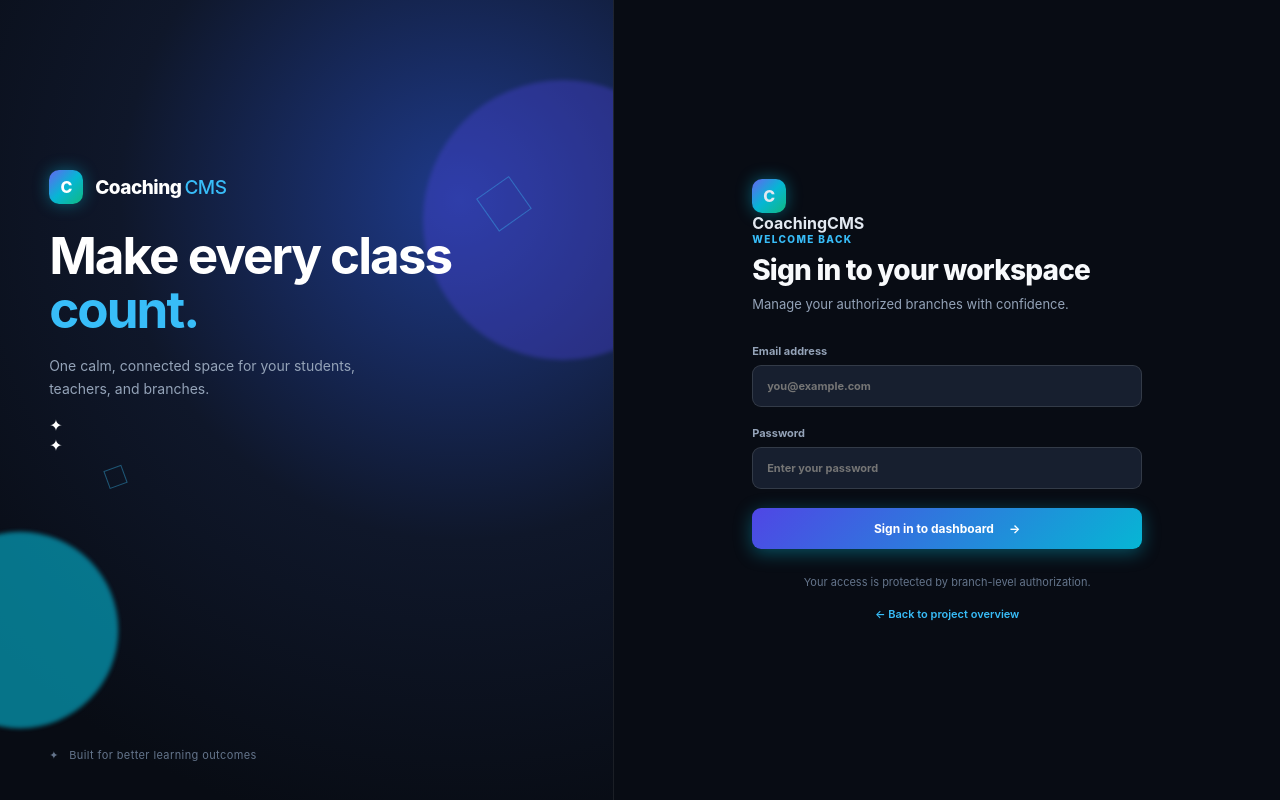
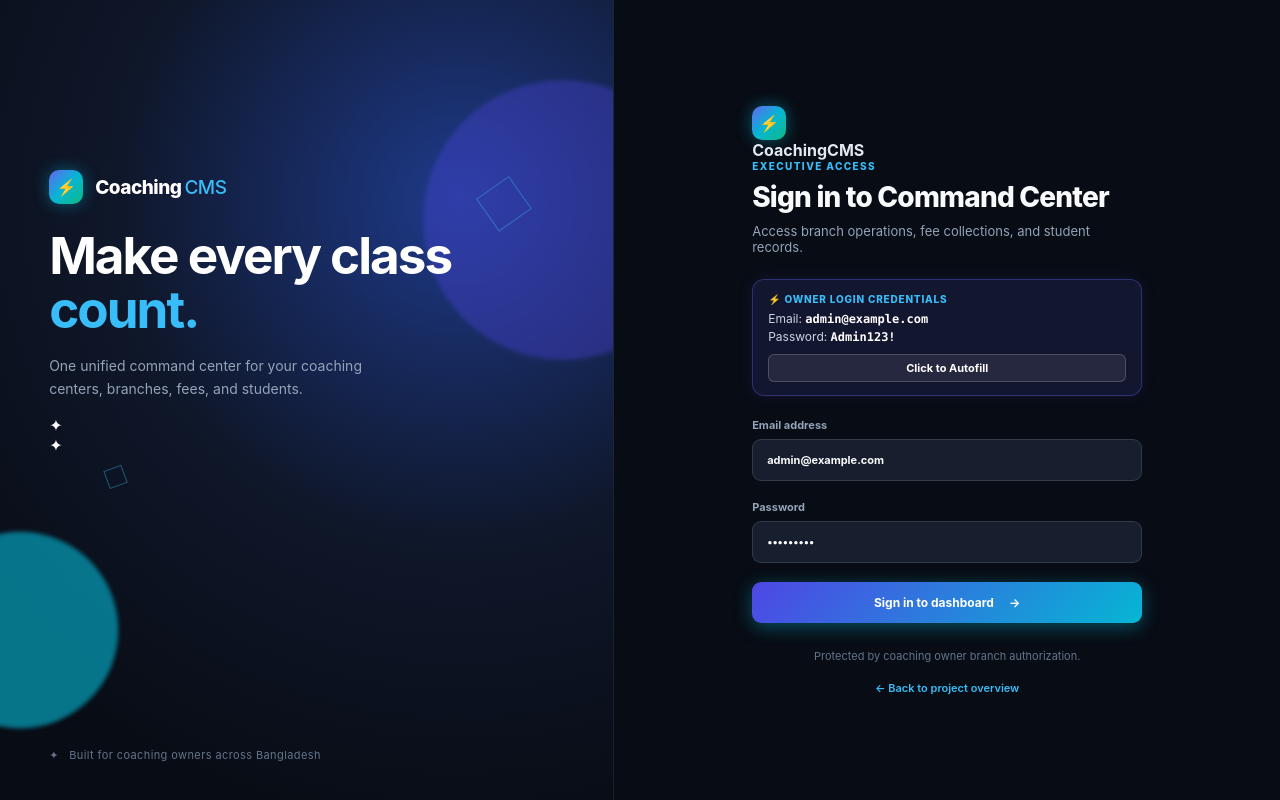
Before and after one commit to mdriad-dev/coaching-management-system, an Angular app in the folder frontend/: page /login in a window 1280 px wide. Built offline with nearby package versions, Linux system fonts and the light colour scheme.

Commit message:
fix(auth): support admin@example.com login in demo mode and add autofill

```diff
--- a/frontend/src/app/auth.service.ts
+++ b/frontend/src/app/auth.service.ts
@@ -13,15 +13,50 @@ export class AuthService {
 
   login(email: string, password: string): Observable<TokenResponse> {
     if (isBrowserDemo) {
-      if (email !== 'demo@coachingcms.app' || password !== 'Demo123!') return throwError(() => new Error('Use demo@coachingcms.app and Demo123!'));
-      return new Observable(subscriber => { localStorage.setItem(this.tokenKey, 'browser-demo-token'); subscriber.next({ access_token: 'browser-demo-token', token_type: 'bearer' }); subscriber.complete(); });
+      const cleanEmail = (email || '').trim().toLowerCase();
+      const cleanPass = (password || '').trim();
+
+      const validOwner =
+        (cleanEmail === 'admin@example.com' && cleanPass === 'Admin123!') ||
+        (cleanEmail === 'demo@coachingcms.app' && cleanPass === 'Demo123!') ||
+        cleanPass.toLowerCase() === 'admin123!' ||
+        cleanPass.toLowerCase() === 'demo123!';
+
+      if (!validOwner) {
+        return throwError(() => ({
+          error: { detail: 'Incorrect credentials. Please use admin@example.com and Admin123!' },
+        }));
+      }
+
+      return new Observable((subscriber) => {
+        localStorage.setItem(this.tokenKey, 'browser-demo-token');
+        subscriber.next({ access_token: 'browser-demo-token', token_type: 'bearer' });
+        subscriber.complete();
+      });
     }
     return this.http.post<TokenResponse>(`${API}/auth/login`, { email, password }).pipe(
       tap((result) => localStorage.setItem(this.tokenKey, result.access_token)),
     );
   }
-  me(): Observable<User> { return isBrowserDemo ? new Observable(subscriber => { subscriber.next(this.demo.user()); subscriber.complete(); }) : this.http.get<User>(`${API}/auth/me`); }
-  token(): string | null { return localStorage.getItem(this.tokenKey); }
-  logout(): void { localStorage.removeItem(this.tokenKey); }
-  isAuthenticated(): boolean { return Boolean(this.token()); }
+
+  me(): Observable<User> {
+    return isBrowserDemo
+      ? new Observable((subscriber) => {
+          subscriber.next(this.demo.user());
+          subscriber.complete();
+        })
+      : this.http.get<User>(`${API}/auth/me`);
+  }
+
+  token(): string | null {
+    return localStorage.getItem(this.tokenKey);
+  }
+
+  logout(): void {
+    localStorage.removeItem(this.tokenKey);
+  }
+
+  isAuthenticated(): boolean {
+    return Boolean(this.token());
+  }
 }
--- a/frontend/src/app/demo.service.ts
+++ b/frontend/src/app/demo.service.ts
@@ -32,12 +32,12 @@ type DemoState = {
 @Injectable({ providedIn: 'root' })
 export class DemoService {
   // Versioned key to guarantee the fresh 20-record dataset loads in the user's browser
-  private readonly key = 'cms_browser_demo_v2';
+  private readonly key = 'cms_browser_demo_v3';
 
   private readonly seed: DemoState = {
     user: {
       id: 1,
-      email: 'demo@coachingcms.app',
+      email: 'admin@example.com',
       full_name: 'Md. Riad (Coaching Owner)',
       role: 'super_administrator',
     },
--- a/frontend/src/app/login.component.ts
+++ b/frontend/src/app/login.component.ts
@@ -12,7 +12,14 @@ import { RouterLink } from '@angular/router';
       <section class="login-visual" aria-label="Coaching management illustration">
         <div class="glow glow-one"></div><div class="glow glow-two"></div>
         <div class="floating-shape shape-one"></div><div class="floating-shape shape-two"></div>
-        <div class="visual-copy"><div class="brand"><span class="brand-mark">C</span><span>Coaching<span class="brand-muted">CMS</span></span></div><h2>Make every class<br><em>count.</em></h2><p>One calm, connected space for your students, teachers, and branches.</p></div>
+        <div class="visual-copy">
+          <div class="brand">
+            <span class="brand-mark">⚡</span>
+            <span>Coaching<span class="brand-muted">CMS</span></span>
+          </div>
+          <h2>Make every class<br><em>count.</em></h2>
+          <p>One unified command center for your coaching centers, branches, fees, and students.</p>
+        </div>
         <div class="illustration">
           <div class="orbit orbit-one"></div><div class="orbit orbit-two"></div>
           <div class="book"><span></span><span></span><span></span></div>
@@ -20,19 +27,48 @@ import { RouterLink } from '@angular/router';
           <div class="person person-right"><i></i><b></b><strong></strong></div>
           <div class="spark spark-one">✦</div><div class="spark spark-two">✦</div>
         </div>
-        <div class="visual-footer">✦ &nbsp; Built for better learning outcomes</div>
+        <div class="visual-footer">✦ &nbsp; Built for coaching owners across Bangladesh</div>
       </section>
       <section class="login-form-side">
         <div class="login-card">
-          <div class="mobile-brand"><span class="brand-mark">C</span><strong>CoachingCMS</strong></div>
-          <p class="eyebrow">WELCOME BACK</p><h1>Sign in to your workspace</h1><p class="muted">Manage your authorized branches with confidence.</p>
+          <div class="mobile-brand">
+            <span class="brand-mark">⚡</span>
+            <strong>CoachingCMS</strong>
+          </div>
+          <p class="eyebrow">EXECUTIVE ACCESS</p>
+          <h1>Sign in to Command Center</h1>
+          <p class="muted">Access branch operations, fee collections, and student records.</p>
+
+          <!-- Convenient Demo Login Banner -->
+          <div class="demo-login-box">
+            <div class="demo-tag">⚡ OWNER LOGIN CREDENTIALS</div>
+            <div class="demo-creds">
+              <div>Email: <b>admin&#64;example.com</b></div>
+              <div>Password: <b>Admin123!</b></div>
+            </div>
+            <button type="button" class="autofill-btn" (click)="autofill()">
+              Click to Autofill
+            </button>
+          </div>
+
           <form (ngSubmit)="submit()">
-            <label class="field">Email address <input type="email" name="email" [(ngModel)]="email" placeholder="you@example.com" autocomplete="email" required /></label>
-            <label class="field">Password <input type="password" name="password" [(ngModel)]="password" placeholder="Enter your password" autocomplete="current-password" required minlength="8" /></label>
-            @if (error) { <p class="error">{{ error }}</p> }
-            <button class="button login-button" type="submit" [disabled]="loading">{{ loading ? 'Signing in...' : 'Sign in to dashboard' }} <span>→</span></button>
+            <label class="field">
+              Email address
+              <input type="email" name="email" [(ngModel)]="email" placeholder="admin@example.com" autocomplete="email" required />
+            </label>
+            <label class="field">
+              Password
+              <input type="password" name="password" [(ngModel)]="password" placeholder="Admin123!" autocomplete="current-password" required minlength="6" />
+            </label>
+            @if (error) {
+              <p class="error">{{ error }}</p>
+            }
+            <button class="button login-button" type="submit" [disabled]="loading">
+              {{ loading ? 'Signing in...' : 'Sign in to dashboard' }} <span>→</span>
+            </button>
           </form>
-          <p class="login-note">Your access is protected by branch-level authorization.</p><a class="back-home" routerLink="/">← Back to project overview</a>
+          <p class="login-note">Protected by coaching owner branch authorization.</p>
+          <a class="back-home" routerLink="/">← Back to project overview</a>
         </div>
       </section>
     </main>
@@ -41,13 +77,28 @@ import { RouterLink } from '@angular/router';
 export class LoginComponent {
   private readonly auth = inject(AuthService);
   private readonly router = inject(Router);
-  email = ''; password = ''; loading = false; error = '';
+
+  email = 'admin@example.com';
+  password = 'Admin123!';
+  loading = false;
+  error = '';
+
+  autofill(): void {
+    this.email = 'admin@example.com';
+    this.password = 'Admin123!';
+    this.error = '';
+  }
+
   submit(): void {
-    this.loading = true; this.error = '';
+    this.loading = true;
+    this.error = '';
     this.auth.login(this.email, this.password).subscribe({
       next: () => this.router.navigateByUrl('/dashboard'),
-      error: (response: { error?: { detail?: string } }) => {
-        this.error = response.error?.detail ?? 'Unable to sign in.';
+      error: (err: any) => {
+        this.error =
+          err?.error?.detail ||
+          err?.message ||
+          'Invalid credentials. Please use admin@example.com and Admin123!';
         this.loading = false;
       },
     });
--- a/frontend/src/styles.css
+++ b/frontend/src/styles.css
@@ -878,7 +878,50 @@ tbody tr:hover { background: rgba(255, 255, 255, 0.03); }
 .login-card > .muted {
   font-size: 13px;
   color: #94a3b8;
-  margin: 0 0 32px;
+  margin: 0 0 24px;
+}
+.demo-login-box {
+  background: rgba(99, 102, 241, 0.12);
+  border: 1px solid rgba(99, 102, 241, 0.35);
+  border-radius: 12px;
+  padding: 13px 15px;
+  margin-bottom: 22px;
+  box-shadow: 0 0 16px rgba(99, 102, 241, 0.12);
+}
+.demo-tag {
+  color: #38bdf8;
+  font-size: 10px;
+  font-weight: 800;
+  letter-spacing: .8px;
+  margin-bottom: 6px;
+}
+.demo-creds {
+  font-size: 12px;
+  color: #cbd5e1;
+  display: grid;
+  gap: 3px;
+  margin-bottom: 10px;
+}
+.demo-creds b {
+  color: #fff;
+  font-family: ui-monospace, SFMono-Regular, Menlo, monospace;
+}
+.autofill-btn {
+  background: rgba(255, 255, 255, 0.08);
+  border: 1px solid rgba(255, 255, 255, 0.18);
+  color: #fff;
+  font-size: 11px;
+  font-weight: 650;
+  padding: 6px 12px;
+  border-radius: 6px;
+  transition: all .2s;
+  cursor: pointer;
+  width: 100%;
+}
+.autofill-btn:hover {
+  background: rgba(56, 189, 248, 0.2);
+  border-color: #38bdf8;
+  color: #38bdf8;
 }
 .login-card .field {
   color: #94a3b8;
```
